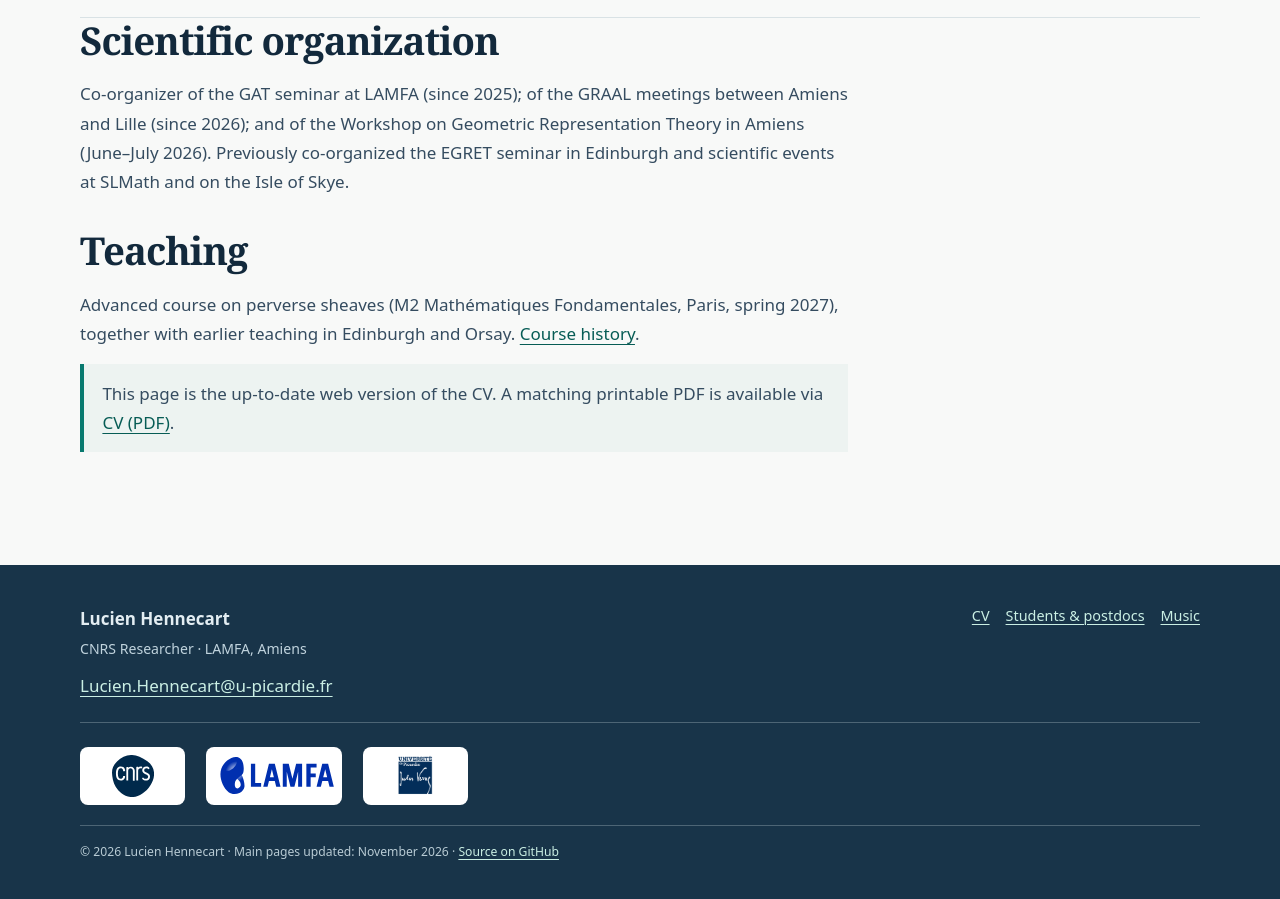
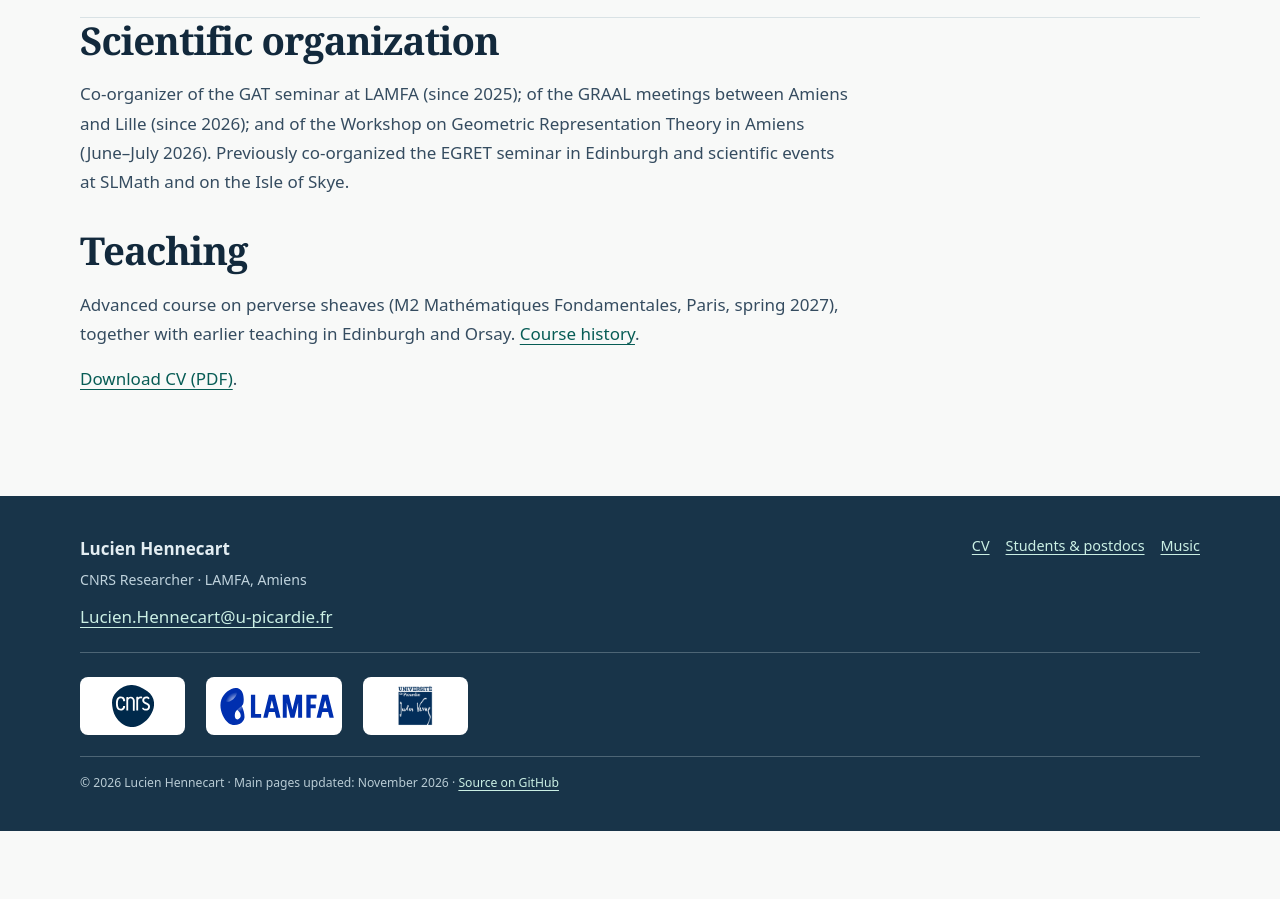
Before and after one commit to hennlu/hennlu.github.io, a Jekyll site: the page built from cv.html, in a window 1280 px wide and 900 px high, scrolled down 2451 px. Built offline with Jekyll 4.4.1, drawn with Linux system fonts in a browser that asks for light colours; after the commit the page ends 3282 px from its top, so only the background shows below that.

Commit message:
Remove CV freshness claims and retain simple PDF link

```diff
--- a/cv.html
+++ b/cv.html
@@ -25,5 +25,5 @@ alternate: /cv-fr.html
 {% include paper-list.html limit=6 %}
 <div class="prose"><h2>Scientific organization</h2><p>Co-organizer of the GAT seminar at LAMFA (since 2025); of the GRAAL meetings between Amiens and Lille (since 2026); and of the Workshop on Geometric Representation Theory in Amiens (June–July 2026). Previously co-organized the EGRET seminar in Edinburgh and scientific events at SLMath and on the Isle of Skye.</p>
 <h2>Teaching</h2><p>Advanced course on perverse sheaves (M2 Mathématiques Fondamentales, Paris, spring 2027), together with earlier teaching in Edinburgh and Orsay. <a href="/teaching.html">Course history</a>.</p>
-<p class="note">This page is the up-to-date web version of the CV. A matching printable PDF is available via <a href="/cv2web.pdf">CV (PDF)</a>.</p>
+<p><a href="/cv2web.pdf">Download CV (PDF)</a>.</p>
 </div></div></section>
```
